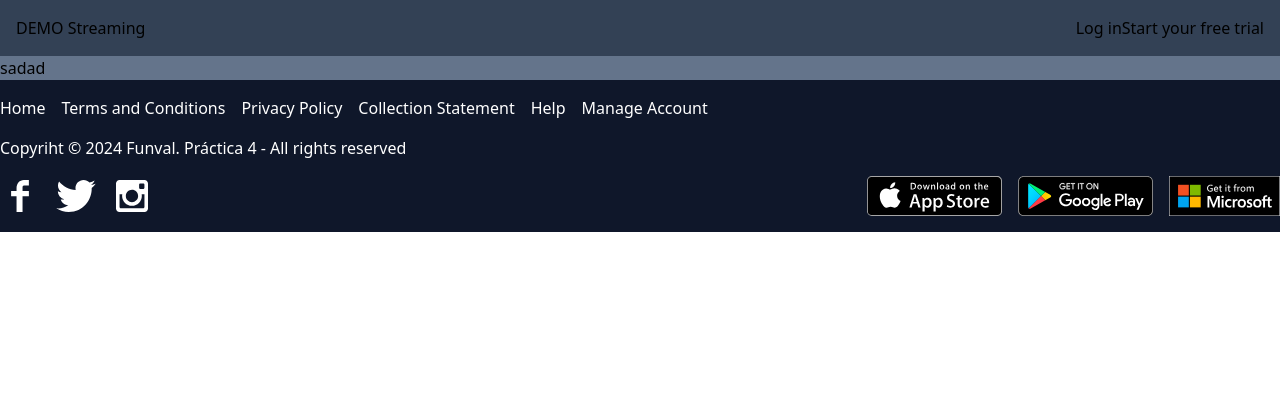
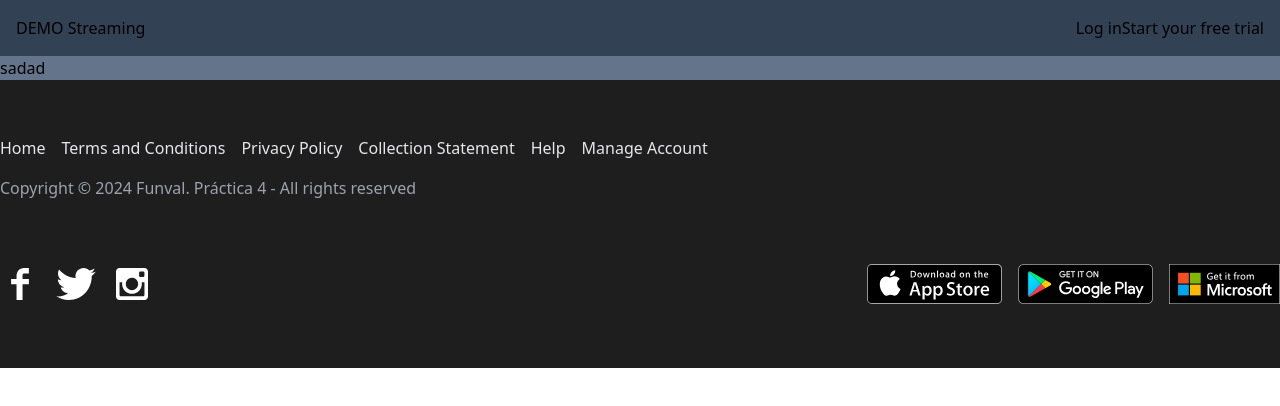
Before and after one commit to granjerolucas/funval_ntwo_practica_calificada_4, a Next.js app: page / in a window 1280 px wide. Shown: the top 406 px of the page. Built offline with nearby package versions, Linux system fonts and the light colour scheme.

Commit message:
Footer section

```diff
--- a/app/_components/Footer.jsx
+++ b/app/_components/Footer.jsx
@@ -3,9 +3,10 @@ import React from "react";
 
 function Footer() {
   return (
-    <div className="bg-slate-900 text-white">
-      <div className="container mx-auto">
-        <ul className="flex justify-start items-center gap-4 py-4">
+    <div className="bg-primary text-white py-10">
+      <div className="container mx-auto ">
+        <div className="mb-12">
+          <ul className="text-gray-200 flex justify-start items-center gap-4 py-4">
             <li>Home</li>
             <li>Terms and Conditions</li>
             <li>Privacy Policy</li>
@@ -13,8 +14,11 @@ function Footer() {
             <li>Help</li>
             <li>Manage Account</li>
           </ul>
-        <p>Copyriht © 2024 Funval. Práctica 4 - All rights reserved</p>
-        <div className="flex justify-between items-center gap-4 py-4">
+          <p className="text-gray-400">
+            Copyright © 2024 Funval. Práctica 4 - All rights reserved
+          </p>
+        </div>
+        <div className="flex my-2 justify-between items-center gap-4 py-4">
           <div className="flex gap-4 [&>span>img]:w-10 [&>span>img]:h-8">
             <span>
               <Image
--- a/tailwind.config.js
+++ b/tailwind.config.js
@@ -10,6 +10,7 @@ module.exports = {
       colors: {
         background: "var(--background)",
         foreground: "var(--foreground)",
+        primary: "#1e1e1e",
       },
     },
   },
```
Lines whose indentation alone changed are shown as unchanged.
